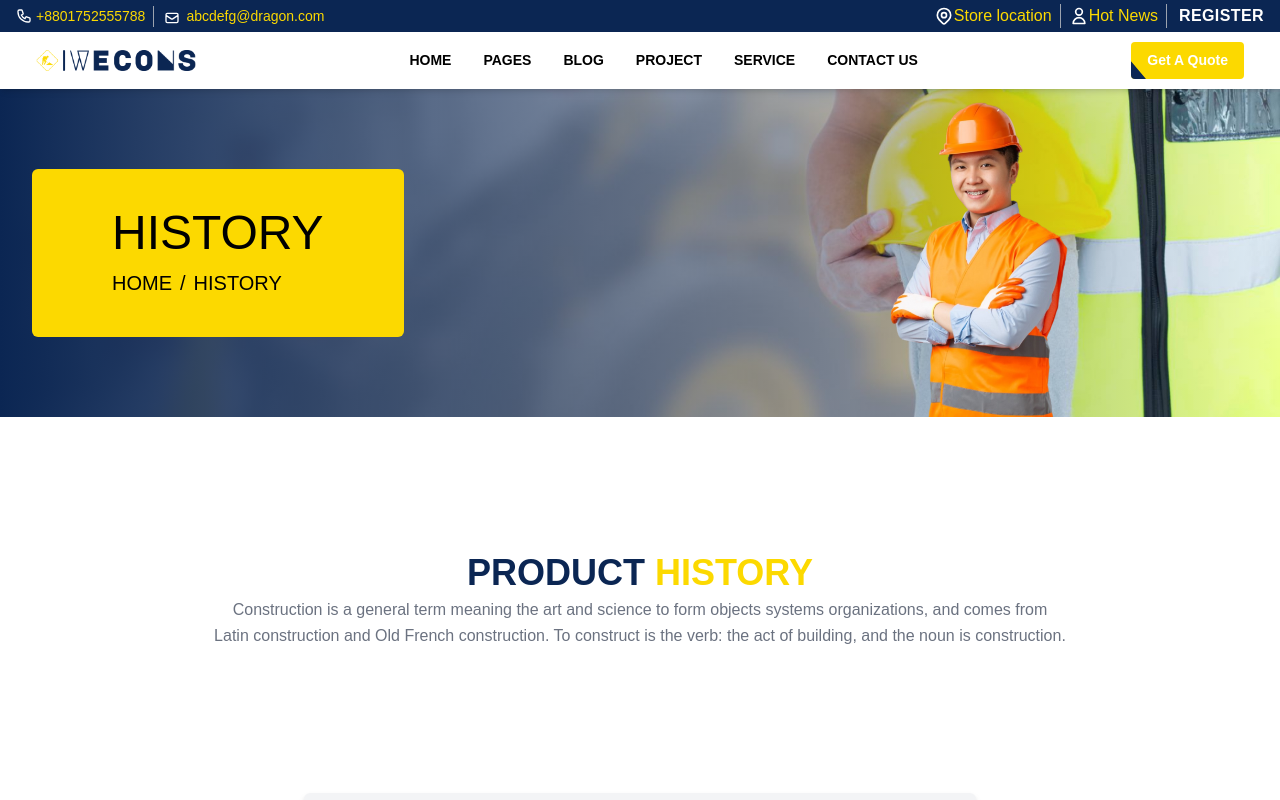
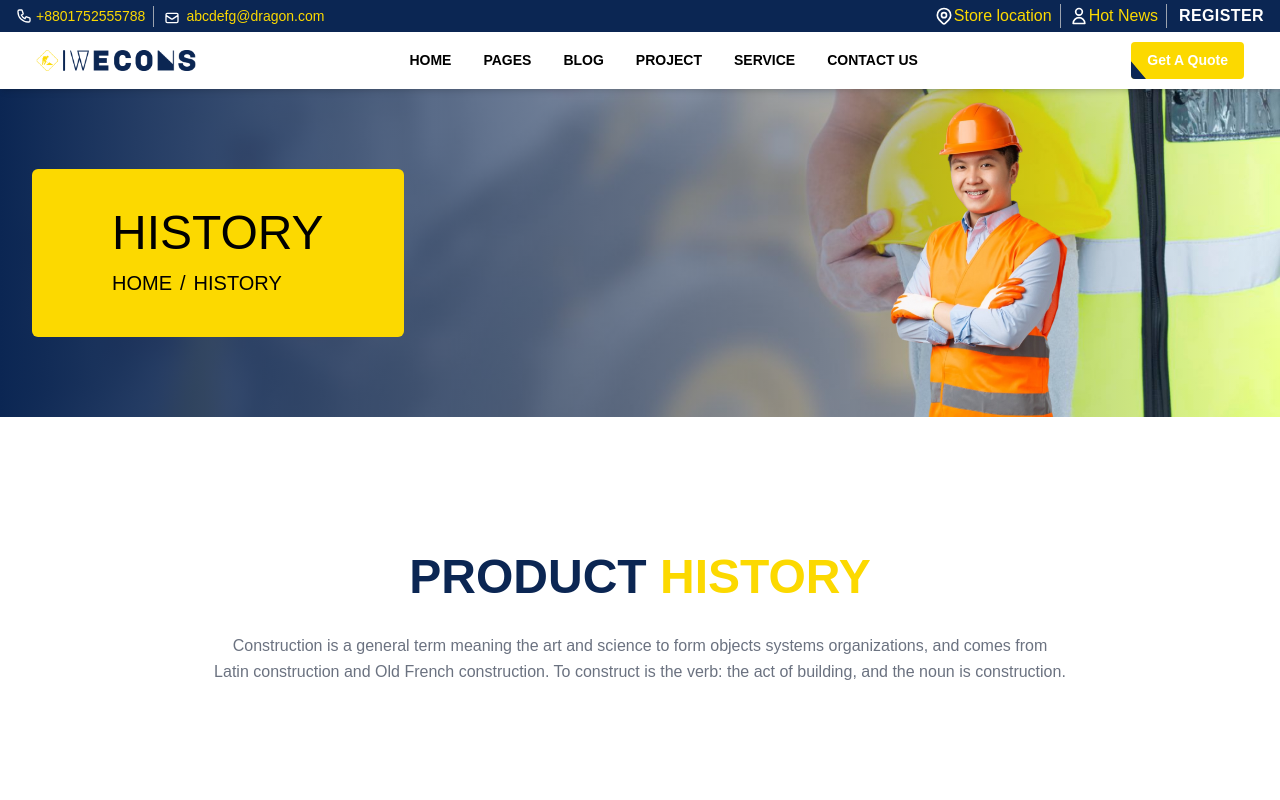
Before and after one commit to MDSadid-git/Weecons-bulder, a React (Create React App) app: page /history in a window 1280 px wide. Shown: the top 800 px of the page. Built offline with nearby package versions, Linux system fonts and the light colour scheme.

Commit message:
Sadid History area done

```diff
--- a/src/Pages/History/History.js
+++ b/src/Pages/History/History.js
@@ -30,7 +30,7 @@ const History = () => {
 
       <section className="bg-backgroundColor py-20">
         <div className="flex flex-col text-center w-full mb-20 pt-14">
-          <h2 className="text-secondary font-bold text-4xl uppercase relative h-auto w-full pb-1 text-center ">
+          <h2 className="text-secondary font-bold md:text-5xl text-3xl mb-7 uppercase relative h-auto w-full pb-1 text-center ">
             product
             <span className="text-brand"> History</span>
           </h2>
```
